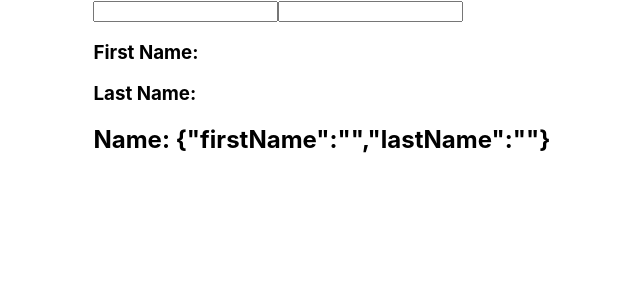
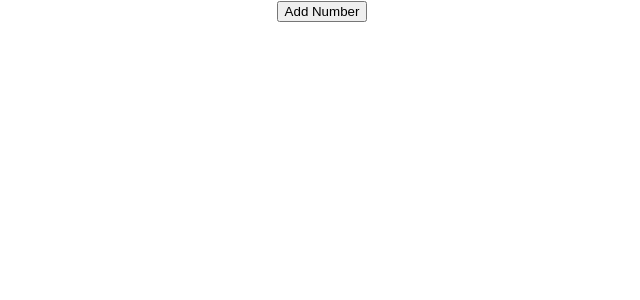
Before and after one commit to Bitan23101996/React-Learning-Series, a React (Create React App) app: page / in a window 1280 px wide. Shown: the top 300 px of the page, without its empty margins (318-958 px from the left). Built offline with nearby package versions, Linux system fonts and the light colour scheme.

Commit message:
React Hooks: useState with array - random number add in list example

```diff
--- a/src/App.js
+++ b/src/App.js
@@ -37,6 +37,7 @@ import { UserProvider } from './react-basics-tutorials/userContext';
 import CounterHooks from './React-Hooks/CounterHooks';
 import CounterHooksTwo from './React-Hooks/CounterHooksTwo';
 import CounterHooksThree from './React-Hooks/CounterHooksThree';
+import CounterHooksFour from './React-Hooks/CounterHooksFour';
 
 // 2. Extend the theme to include custom colors, fonts, etc
 const colors = {
@@ -127,7 +128,8 @@ function App() {
 
       {/* <CounterHooks /> */}
       {/* <CounterHooksTwo /> */}
-      <CounterHooksThree />
+      {/* <CounterHooksThree /> */}
+      <CounterHooksFour />
     </div>
   );
 }
--- /dev/null
+++ b/src/React-Hooks/CounterHooksFour.js
@@ -0,0 +1,26 @@
+import React, { useState } from 'react'
+
+function CounterHooksFour() {
+    const [items, setItem] = useState([])
+    const addItem = () => {
+        setItem([...items, {
+            id: items.length,
+            value: Math.floor(Math.random() * 10) + 1
+        }])
+    }
+    return (
+        <div>
+            <button type="button" onClick={addItem}>Add Number</button>
+            <ul>
+                {
+                    items.map((item) => (
+                        <li key={item.id}>{item.value}</li>
+                    )
+                    )
+                }
+            </ul>
+        </div>
+    )
+}
+
+export default CounterHooksFour
```
Also changed, not shown: 1 other file (tests, documents, lock files or other folders).
